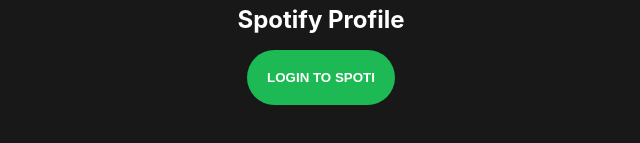
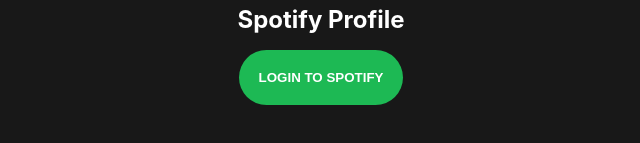
Before and after one commit to Jc7j/New-Releases, a React (Create React App) app: page / in a window 1280 px wide. Shown: the part 353-496 px from the top of the page, without its empty margins (319-959 px from the left). Built offline with nearby package versions, Linux system fonts and the light colour scheme; what spotify-web-api-js would draw is missing.

Commit message:
Added netlify redirect uri

```diff
--- a/src/pages/LoginPage.tsx
+++ b/src/pages/LoginPage.tsx
@@ -10,7 +10,7 @@
       <h1>Spotify Profile </h1>
       <button className="LoginLinkButton">
         <a className="LoginLinkATag" href={accessUrl}>
-          LOGIN TO SPOTI
+          LOGIN TO SPOTIFY
         </a>
       </button>
     </div>
--- a/src/utils.tsx
+++ b/src/utils.tsx
@@ -1,6 +1,6 @@
 export const authEndpoint = 'https://accounts.spotify.com/authorize';
 const clientId = '8ba3cfcf3cf8496c96217315632ee93a';
-const redirectUri = 'http://localhost:3000/home';
+const redirectUri = 'http://spotifyprofile.netlify.app//home';
 
 const scopes = [
   'user-read-currently-playing',
```
